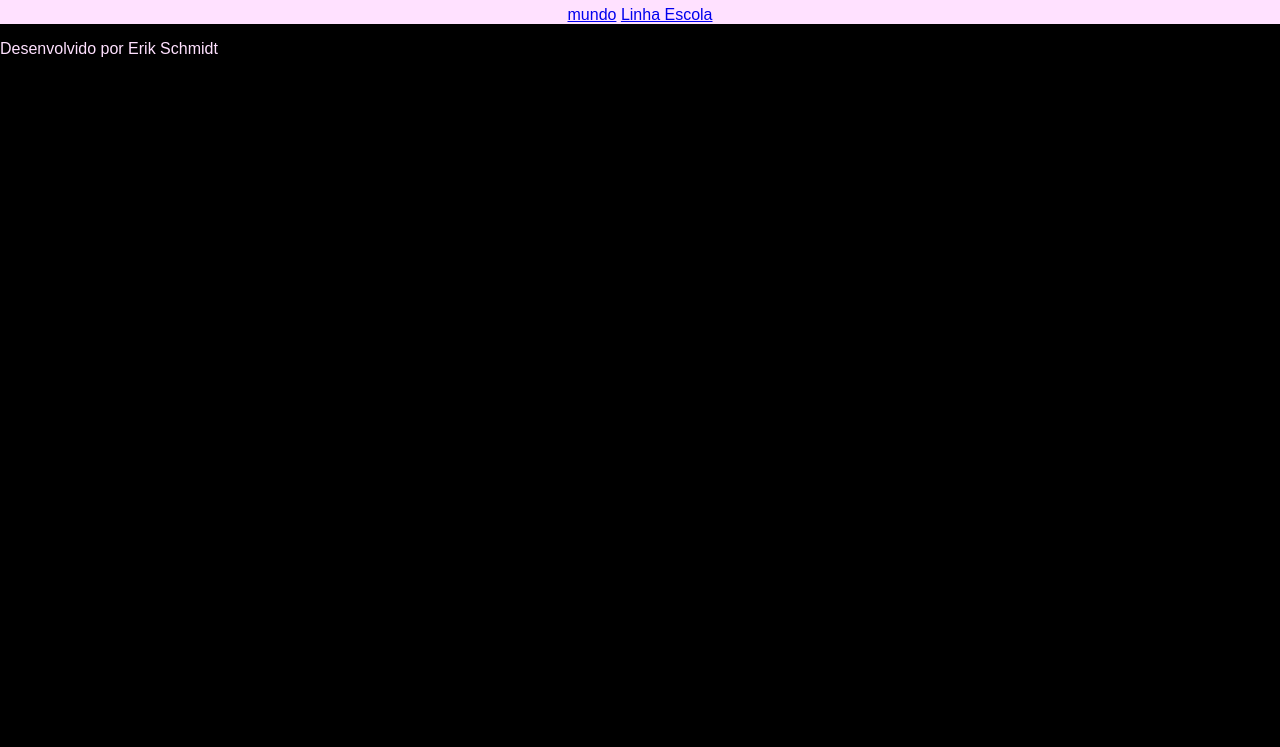
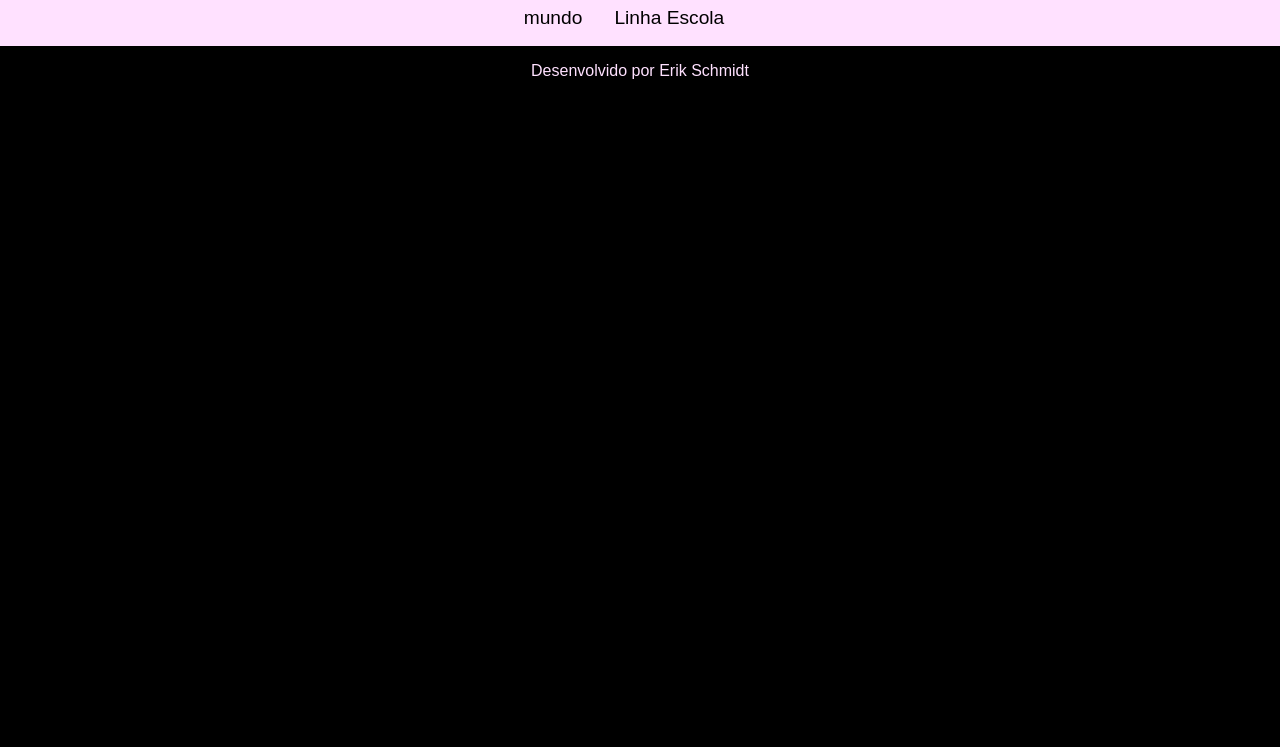
Before and after one commit to triZe7/Rede-sociais, a plain HTML site: page index.html in a window 1280 px wide. Shown: the part 74-821 px from the top of the page. After the commit the page ends 800 px from the top, so only its background shows below. Drawn offline with Linux system fonts and the light colour scheme.

Commit message:
erik du grau

```diff
--- a/style.css
+++ b/style.css
@@ -18,6 +18,7 @@ body{
 header{
     background-color: var(--primary-color);
     text-align: center;
+    padding: 1px;
 }
 
 h1{
@@ -25,3 +26,28 @@ h1{
     color: var(--bg-color);
     font-weight: 700;
 }
+
+nav{
+    display: flex;
+    justify-content:center;
+    font-weight: 400;
+}
+nav a{
+    text-decoration: none;
+    color: var(--bg-color);
+    margin: 0 2rem 1rem 0rem;
+    font-size: 1.2rem;
+
+}
+
+nav a:hover{
+    text-decoration: underline;
+    transform: scale(0.90);
+    transition: transform 0.1s;
+}
+
+footer{
+    display: flex;
+    align-items: center;
+    justify-content: center
+}
```
